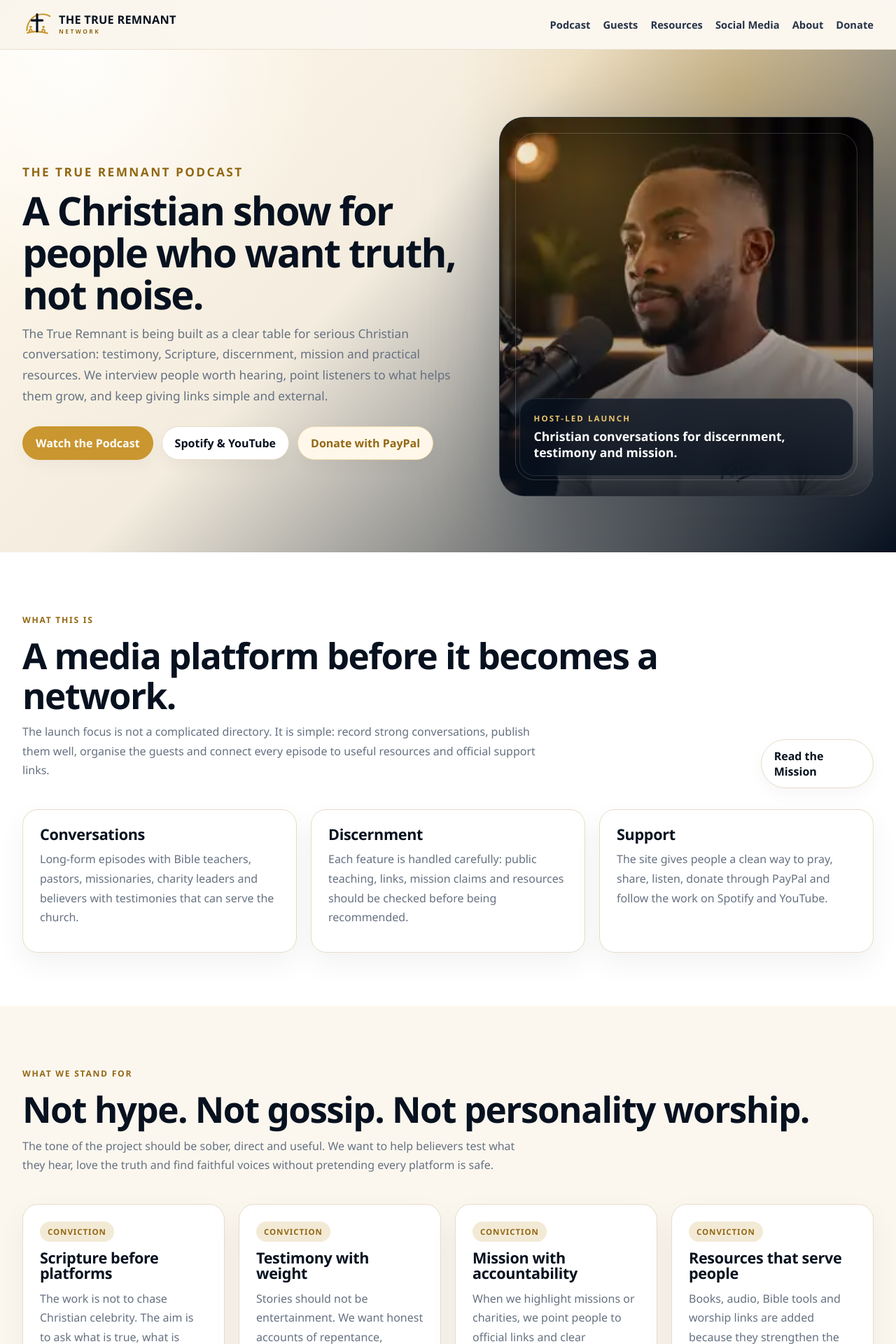
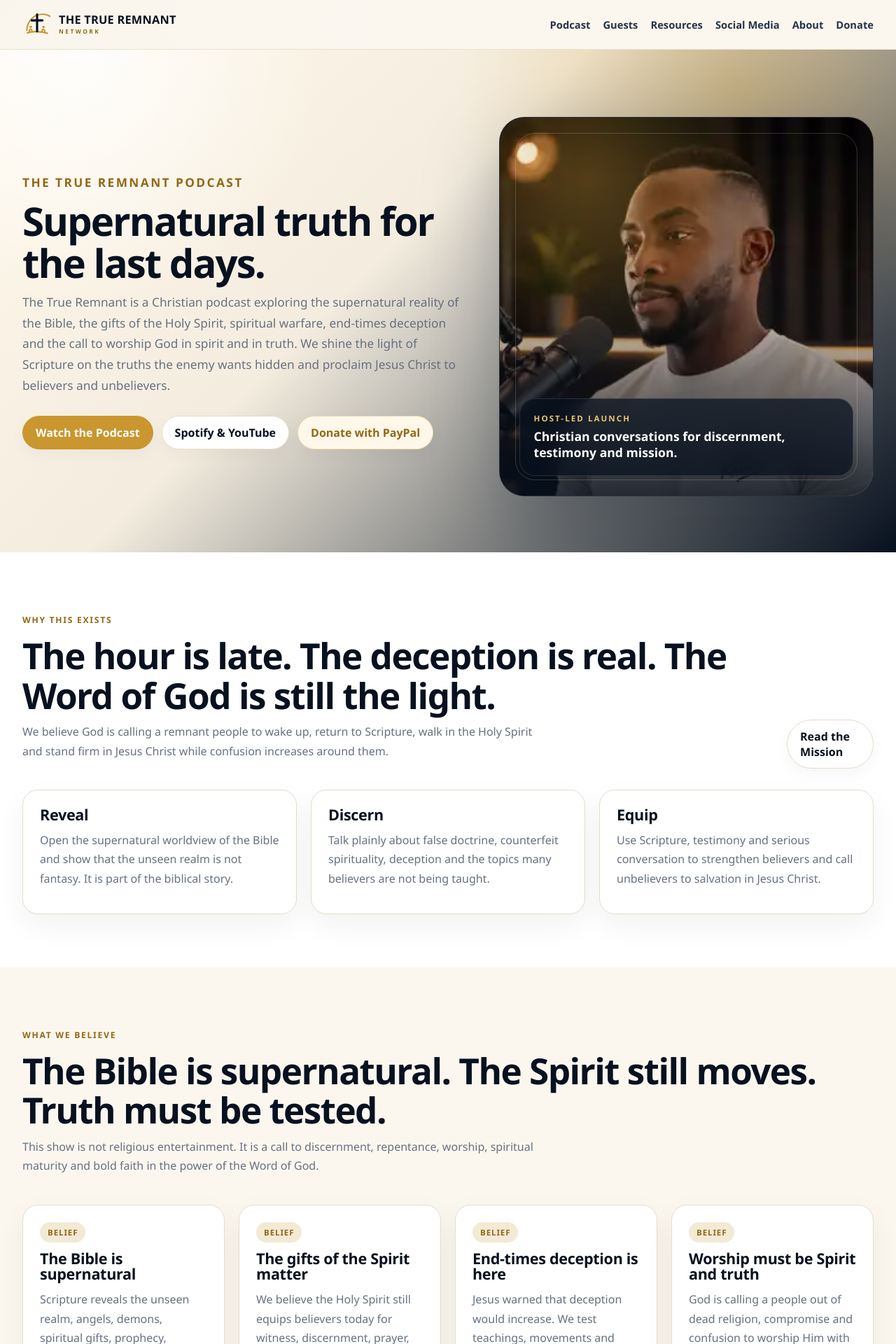
Before and after one commit to dakande85-bit/the-true-remnant-network, a Next.js app: page / in a window 1280 px wide. Shown: the top 1920 px of the page at 70% size. Built offline with nearby package versions, Linux system fonts and the light colour scheme.

Commit message:
Update homepage copy for supernatural podcast

```diff
--- a/src/app/page.tsx
+++ b/src/app/page.tsx
@@ -5,16 +5,16 @@ import { podcastEpisodes } from "@/data/podcasts";
 import { resourceItems } from "@/data/resources";
 
 const convictions = [
-  ["Scripture before platforms", "The work is not to chase Christian celebrity. The aim is to ask what is true, what is biblical and what actually helps believers obey Christ."],
-  ["Testimony with weight", "Stories should not be entertainment. We want honest accounts of repentance, endurance, restoration, prayer and costly obedience."],
-  ["Mission with accountability", "When we highlight missions or charities, we point people to official links and clear information rather than emotional pressure."],
-  ["Resources that serve people", "Books, audio, Bible tools and worship links are added because they strengthen the listener after the episode ends."],
+  ["The Bible is supernatural", "Scripture reveals the unseen realm, angels, demons, spiritual gifts, prophecy, miracles and the authority of Jesus Christ over every power of darkness."],
+  ["The gifts of the Spirit matter", "We believe the Holy Spirit still equips believers today for witness, discernment, prayer, healing, prophecy and the building up of the Church."],
+  ["End-times deception is here", "Jesus warned that deception would increase. We test teachings, movements and spiritual claims by the written Word of God."],
+  ["Worship must be Spirit and truth", "God is calling a people out of dead religion, compromise and confusion to worship Him with truth, holiness and surrender."],
 ];
 
 const work = [
-  ["Conversations", "Long-form episodes with Bible teachers, pastors, missionaries, charity leaders and believers with testimonies that can serve the church."],
-  ["Discernment", "Each feature is handled carefully: public teaching, links, mission claims and resources should be checked before being recommended."],
-  ["Support", "The site gives people a clean way to pray, share, listen, donate through PayPal and follow the work on Spotify and YouTube."],
+  ["Reveal", "Open the supernatural worldview of the Bible and show that the unseen realm is not fantasy. It is part of the biblical story."],
+  ["Discern", "Talk plainly about false doctrine, counterfeit spirituality, deception and the topics many believers are not being taught."],
+  ["Equip", "Use Scripture, testimony and serious conversation to strengthen believers and call unbelievers to salvation in Jesus Christ."],
 ];
 
 export default function HomePage() {
@@ -27,11 +27,11 @@ export default function HomePage() {
         <div className="container hero-grid">
           <div>
             <p className="kicker">The True Remnant Podcast</p>
-            <h1>A Christian show for people who want truth, not noise.</h1>
+            <h1>Supernatural truth for the last days.</h1>
             <p>
-              The True Remnant is being built as a clear table for serious Christian conversation: testimony, Scripture,
-              discernment, mission and practical resources. We interview people worth hearing, point listeners to what
-              helps them grow, and keep giving links simple and external.
+              The True Remnant is a Christian podcast exploring the supernatural reality of the Bible, the gifts of the
+              Holy Spirit, spiritual warfare, end-times deception and the call to worship God in spirit and in truth.
+              We shine the light of Scripture on the truths the enemy wants hidden and proclaim Jesus Christ to believers and unbelievers.
             </p>
             <div className="hero-actions">
               <a className="btn btn-primary" href="/podcast">Watch the Podcast</a>
@@ -48,9 +48,9 @@ export default function HomePage() {
       <section className="section section-muted">
         <div className="container">
           <SectionHeader
-            eyebrow="What this is"
-            title="A media platform before it becomes a network."
-            description="The launch focus is not a complicated directory. It is simple: record strong conversations, publish them well, organise the guests and connect every episode to useful resources and official support links."
+            eyebrow="Why this exists"
+            title="The hour is late. The deception is real. The Word of God is still the light."
+            description="We believe God is calling a remnant people to wake up, return to Scripture, walk in the Holy Spirit and stand firm in Jesus Christ while confusion increases around them."
             actionLabel="Read the Mission"
             actionHref="/about"
           />
@@ -68,14 +68,14 @@ export default function HomePage() {
       <section className="section">
         <div className="container">
           <SectionHeader
-            eyebrow="What we stand for"
-            title="Not hype. Not gossip. Not personality worship."
-            description="The tone of the project should be sober, direct and useful. We want to help believers test what they hear, love the truth and find faithful voices without pretending every platform is safe."
+            eyebrow="What we believe"
+            title="The Bible is supernatural. The Spirit still moves. Truth must be tested."
+            description="This show is not religious entertainment. It is a call to discernment, repentance, worship, spiritual maturity and bold faith in the power of the Word of God."
           />
           <div className="grid grid-4">
             {convictions.map(([title, description]) => (
               <article className="card topic-card" key={title}>
-                <span className="badge">Conviction</span>
+                <span className="badge">Belief</span>
                 <h3>{title}</h3>
                 <p>{description}</p>
               </article>
@@ -106,9 +106,9 @@ export default function HomePage() {
       <section className="section section-muted">
         <div className="container">
           <SectionHeader
-            eyebrow="Guests"
-            title="The guest list is built around substance."
-            description="The first season should bring in Bible teachers, pastors, missionaries, charity leaders, worship voices and testimony guests who can speak clearly and humbly."
+            eyebrow="Podcast themes"
+            title="Conversations many churches avoid, but the Bible does not."
+            description="The unseen realm, gifts of the Spirit, spiritual warfare, prophecy, deliverance, deception, false doctrine, worship, holiness, mission and the return of Christ."
             actionLabel="View Guests"
             actionHref="/guests"
           />
@@ -134,8 +134,8 @@ export default function HomePage() {
         <div className="container">
           <SectionHeader
             eyebrow="Resources"
-            title="A library that supports the episodes."
-            description="When someone finishes listening, they should know where to go next: Scripture tools, books, audio teaching, devotionals and worship resources that are worth reviewing."
+            title="Books, audio and tools for supernatural Bible study."
+            description="Resources should help listeners go deeper into Scripture, discern truth, understand the unseen realm and grow in prayer, worship and obedience to Christ."
             actionLabel="Open Resources"
             actionHref="/resources"
           />
@@ -149,9 +149,9 @@ export default function HomePage() {
         <div className="container">
           <div className="cta-panel">
             <p className="kicker">Support the work</p>
-            <h2>Help build a clean Christian media table for truth, testimony and mission.</h2>
+            <h2>Help shine the light of God’s Word in a time of deception.</h2>
             <p>
-              Donations help cover recording, editing, hosting, design, travel for interviews and the practical work of turning conversations into useful resources.
+              Donations help cover recording, editing, hosting, design, research and the practical work of publishing episodes that equip believers and call unbelievers to Jesus Christ.
             </p>
             <div className="row">
               <a className="btn btn-primary" href="/donate">Donate with PayPal</a>
```
